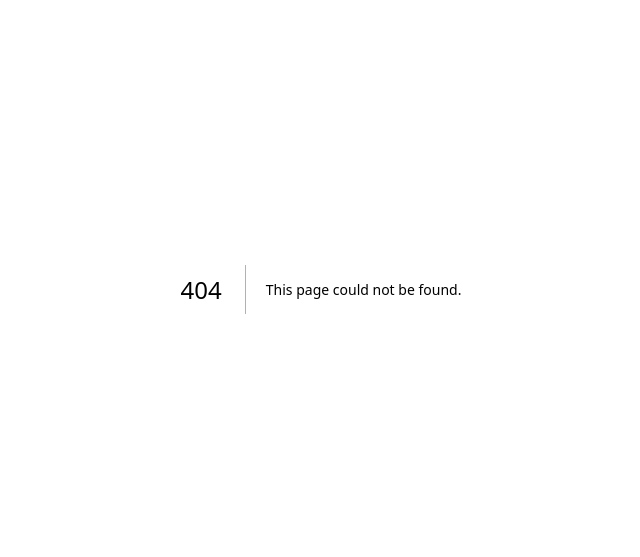
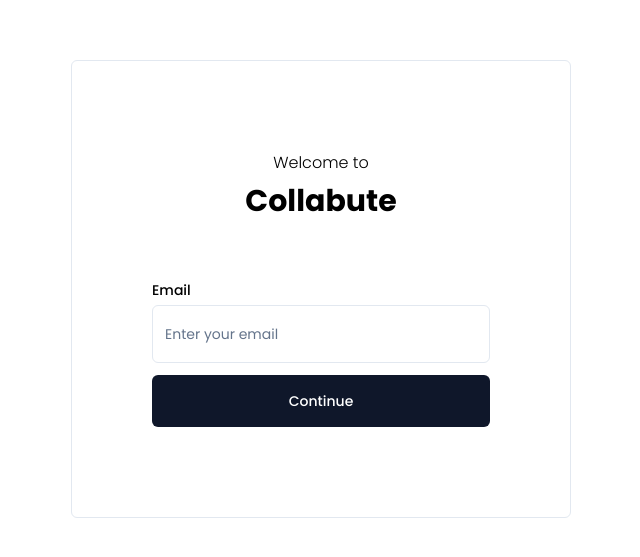
Before and after one commit to muperdev/collabute, a Next.js app: page /auth/email in a window 1280 px wide. Before the commit this address had no page. Shown: the part 111-668 px from the top of the page, without its empty margins (319-959 px from the left). Built offline with nearby package versions, Linux system fonts and the light colour scheme.

Commit message:
WIP: UI changes, authentication changes

```diff
--- /dev/null
+++ b/app/auth/email/page.tsx
@@ -0,0 +1,127 @@
+"use client";
+
+import React, { useState } from "react";
+import { useForm } from "react-hook-form";
+import { zodResolver } from "@hookform/resolvers/zod";
+import * as z from "zod";
+import { Button } from "@/components/ui/button";
+import {
+  Form,
+  FormControl,
+  FormField,
+  FormItem,
+  FormLabel,
+  FormMessage,
+} from "@/components/ui/form";
+import { Input } from "@/components/ui/input";
+import { useRouter } from "next/navigation";
+import { Toaster, toast } from "sonner";
+import axios from "axios";
+import { Eye, EyeOff } from "lucide-react"; // Add this import
+
+const formSchema = z.object({
+  email: z.string().email({ message: "Invalid email address" }),
+  // password: z
+  //   .string()
+  //   .min(8, { message: "Password must be at least 8 characters" }),
+});
+
+const AuthEmail = () => {
+  const router = useRouter();
+  const form = useForm<z.infer<typeof formSchema>>({
+    resolver: zodResolver(formSchema),
+    defaultValues: {
+      email: "",
+    },
+  });
+  const [showPassword, setShowPassword] = useState(false);
+
+  function onSubmit(values: z.infer<typeof formSchema>) {
+    const promise = () =>
+      axios
+        .post(
+          `${process.env.NEXT_PUBLIC_API_URL}/api/users/validation`,
+          values
+        )
+        .then((res) => res.data)
+        .catch((err) => {
+          throw err.response?.data || new Error("Sign-up failed");
+        });
+
+    toast.promise(promise, {
+      loading: "Checking account...",
+      success: () => {
+        toast.success("Account found!");
+        return "Account found!";
+      },
+      error: (err) => `Error: ${err.message || "Something went wrong"}`,
+    });
+  }
+
+  return (
+    <div className="flex flex-col items-center justify-center min-h-screen py-2">
+      <Toaster />
+      <div className="flex flex-col items-center justify-center gap-y-16 px-[80px] w-[500px] py-[90px] text-center border border-slate-200 rounded-md">
+        <div className="flex flex-col items-center justify-center gap-y-2">
+          <p className="text-black font-light">Welcome to</p>
+          <h1 className="text-3xl font-bold">Collabute</h1>
+        </div>
+        <Form {...form}>
+          <form
+            onSubmit={form.handleSubmit(onSubmit)}
+            className="space-y-3 w-full"
+          >
+            <FormField
+              control={form.control}
+              name="email"
+              render={({ field }) => (
+                <FormItem className="flex flex-col items-start justify-center">
+                  <FormLabel>Email</FormLabel>
+                  <FormControl>
+                    <Input placeholder="Enter your email" {...field} />
+                  </FormControl>
+                  <FormMessage />
+                </FormItem>
+              )}
+            />
+            {/* <FormField
+              control={form.control}
+              name="password"
+              render={({ field }) => (
+                <FormItem className="flex flex-col items-start justify-center">
+                  <FormLabel>Password</FormLabel>
+                  <FormControl>
+                    <div className="relative w-full">
+                      <Input
+                        type={showPassword ? "text" : "password"}
+                        placeholder="Enter your password"
+                        {...field}
+                      />
+                      <button
+                        type="button"
+                        className="absolute inset-y-0 right-0 pr-3 flex items-center text-gray-400 hover:text-gray-600"
+                        onClick={() => setShowPassword(!showPassword)}
+                      >
+                        {showPassword ? (
+                          <EyeOff className="h-5 w-5" />
+                        ) : (
+                          <Eye className="h-5 w-5" />
+                        )}
+                      </button>
+                    </div>
+                  </FormControl>
+                  <FormMessage />
+                </FormItem>
+              )}
+            /> */}
+            <Button variant="secondary" type="submit" className="w-full">
+              Continue
+            </Button>
+          </form>
+        </Form>
+      </div>
+    </div>
+  );
+};
+
+export default AuthEmail;
--- a/app/auth/page.tsx
+++ b/app/auth/page.tsx
@@ -1,26 +1,33 @@
+"use client";
+
 import { Button } from "@/components/ui/button";
 import React from "react";
+import { useRouter } from "next/navigation";
 import GitLabIcon from "@/public/icons/gitlab";
 import GithubIcon from "@/public/icons/github";
 import { ArrowRightIcon } from "lucide-react";
 const Auth = () => {
+  const router = useRouter();
   return (
     <div className="flex flex-col items-center justify-center min-h-screen py-2">
-      <div className="flex flex-col items-center justify-center gap-y-16 border border-gray-300 rounded-md p-4 w-[500px] h-[500px] text-center">
+      <div className="flex flex-col items-center justify-center gap-y-16 px-[80px] w-[500px] py-[90px] text-center border border-slate-200 rounded-md">
         <div className="flex flex-col items-center justify-center gap-y-2">
-          <p className="text-gray-500">welcome to</p>
+          <p className="text-black font-light">Welcome to</p>
           <h1 className="text-3xl font-bold">Collabute</h1>
         </div>
         <div className="flex flex-col items-center justify-center w-full mt-4 gap-y-2">
-          <Button className="w-[70%] gap-x-2 py-7 bg-[#24292F] text-white">
+          <Button className="w-full gap-x-2 bg-[#24292F] text-white">
             <GithubIcon />
             Continue with Github
           </Button>
-          <Button className="w-[70%] gap-x-2 py-7 bg-[#6B4FBB] text-white">
+          <Button className="w-full gap-x-2 bg-[#6B4FBB] text-white">
             <GitLabIcon />
             Continue with GitLab
           </Button>
-          <Button className="w-[70%] gap-x-2 py-7 bg-transparent border border-[#930CFE] text-[#930CFE]">
+          <Button
+            onClick={() => router.push("/auth/email")}
+            className="w-full gap-x-2 bg-transparent border border-[#930CFE] text-[#930CFE]"
+          >
             Continue with Email
             <ArrowRightIcon className="w-4 h-4" />
           </Button>
--- a/app/layout.tsx
+++ b/app/layout.tsx
@@ -10,7 +10,7 @@
 });
 
 export const metadata: Metadata = {
-  title: `Collabute - ${process.env.NEXT_PUBLIC_ENV}`,
+  title: `Collabute`,
   description: "Shake hands with startups and earn like never before!",
 };
 
--- a/components/ui/button.tsx
+++ b/components/ui/button.tsx
@@ -15,16 +15,16 @@
         destructive:
           "bg-red-500 text-slate-50 dark:bg-red-900 dark:text-slate-50",
         outline:
-          "border border-slate-200 bg-white dark:border-slate-800 dark:bg-slate-950",
+          "border border-slate-900 bg-transparent text-slate-900 hover:bg-slate-900 hover:text-white dark:border-slate-50 dark:text-slate-50 dark:hover:bg-slate-50 dark:hover:text-slate-900",
         secondary:
-          "bg-slate-100 text-slate-900 dark:bg-slate-800 dark:text-slate-50",
+          "bg-slate-900 text-white hover:bg-slate-700 dark:bg-slate-50 dark:text-slate-900 dark:hover:bg-slate-200",
         link: "text-slate-900 underline-offset-4 dark:text-slate-50",
       },
       size: {
-        default: "h-10 px-4 py-2",
-        sm: "h-9 rounded-md px-3",
-        lg: "h-11 rounded-md px-8",
-        icon: "h-10 w-10",
+        default: "px-4 py-4",
+        sm: "rounded-md px-3 py-4",
+        lg: "rounded-md px-8 py-4",
+        icon: "h-10 w-10 py-4",
       },
     },
     defaultVariants: {
--- a/components/ui/input.tsx
+++ b/components/ui/input.tsx
@@ -13,7 +13,7 @@
       <input
         type={type}
         className={cn(
-          "flex h-10 w-full rounded-md border border-slate-200 bg-white px-3 py-2 text-sm ring-offset-white file:border-0 file:bg-transparent file:text-sm file:font-medium placeholder:text-slate-500 focus-visible:outline-none focus-visible:ring-2 focus-visible:ring-slate-950 focus-visible:ring-offset-2 disabled:cursor-not-allowed disabled:opacity-50 dark:border-slate-800 dark:bg-slate-950 dark:ring-offset-slate-950 dark:placeholder:text-slate-400 dark:focus-visible:ring-slate-300",
+          "flex h-10 w-full rounded-md border border-slate-200 bg-white px-3 py-7 text-sm file:border-0 file:bg-transparent file:text-sm file:font-medium placeholder:text-slate-500 focus:outline-none focus:ring-0 focus:ring-offset-0 disabled:cursor-not-allowed disabled:opacity-50 dark:border-slate-800 dark:bg-slate-950 dark:placeholder:text-slate-400",
           className
         )}
         ref={ref}
--- a/tailwind.config.ts
+++ b/tailwind.config.ts
@@ -18,6 +18,11 @@
       },
     },
     extend: {
+      colors: {
+        primary: "#0A0F14",
+        secondary: "#ffffff",
+        accent: "#930CFE",
+      },
       keyframes: {
         meteor: {
           "0%": { transform: "rotate(215deg) translateX(0)", opacity: "1" },
```
Also changed, not shown: 1 other file (tests, documents, lock files or other folders).
